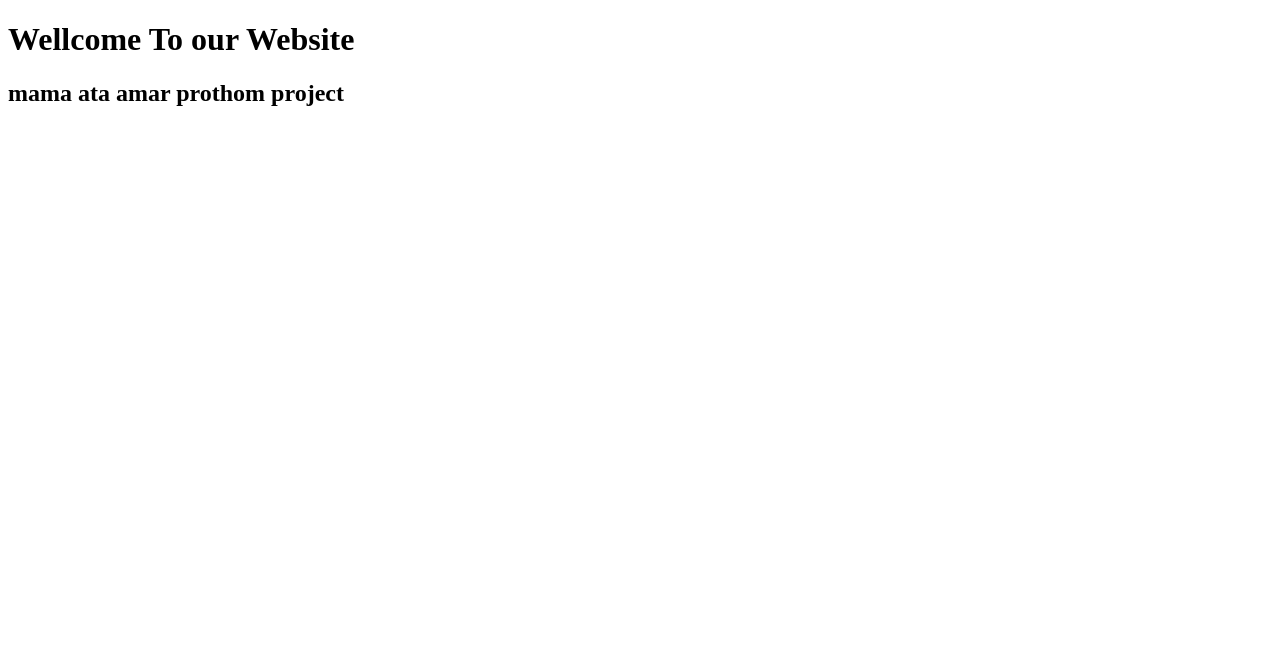
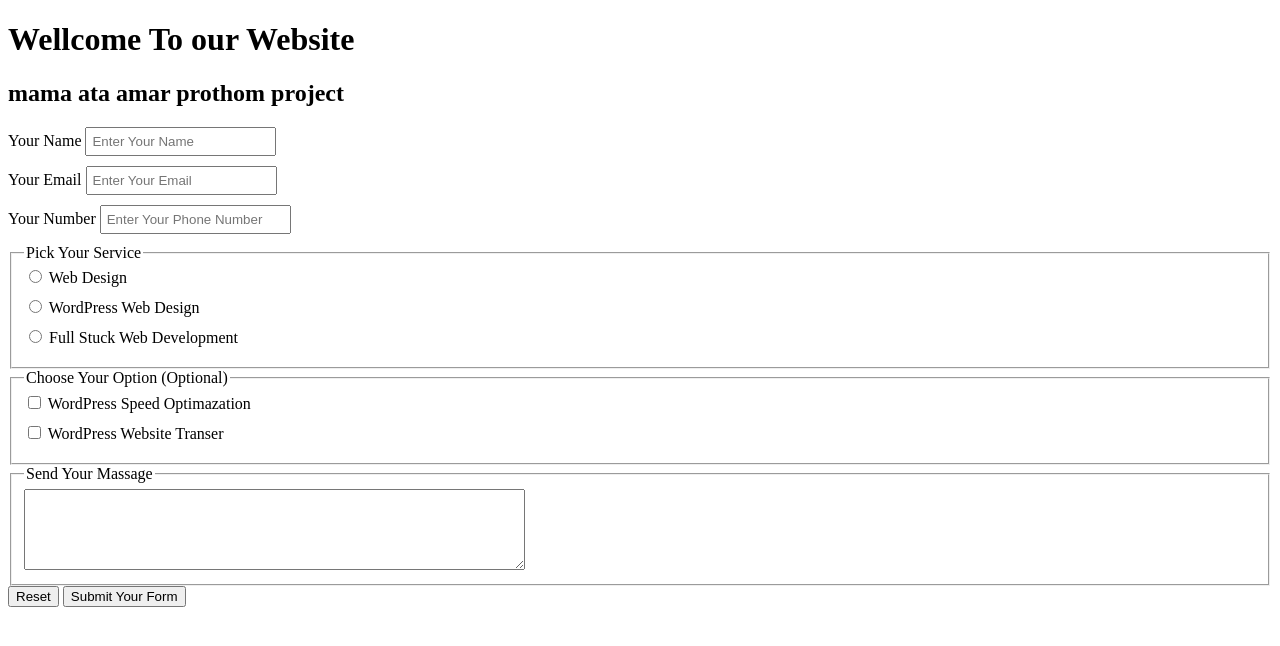
Before and after one commit to developer-sazzad/my-first-project, a plain HTML site: page index.html in a window 1280 px wide. Drawn offline with Linux system fonts and the light colour scheme.

Commit message:
Form Complate

```diff
--- a/index.html
+++ b/index.html
@@ -5,10 +5,55 @@
     <meta http-equiv="X-UA-Compatible" content="IE=edge">
     <meta name="viewport" content="width=device-width, initial-scale=1.0">
     <title>Document</title>
+    <link rel="stylesheet" href="style.css">
 </head>
 <body>
     <h1>Wellcome To our Website</h1>
     <h2>mama ata amar prothom project</h2>
-
+    <section class="contact-form">
+        <form action="">
+            <label for="name">Your Name
+                <input id="name" type="text" placeholder="Enter Your Name">
+            </label>
+            <label for="email">Your Email
+                <input id="email" type="email" placeholder="Enter Your Email" required>
+            </label>
+            <label for="phone">Your Number
+                <input id="phone" type="number" placeholder="Enter Your Phone Number">
+            </label>
+            <fieldset >
+                <legend>Pick Your Service</legend>
+                    <label for="design">
+                        <input type="radio" name="service" id="design">
+                        Web Design
+                    </label>
+                    <label for="wordpres">
+                        <input type="radio" name="service" id="wordpres">
+                        WordPress Web Design
+                    </label>
+                    <label for="full-stack">
+                        <input type="radio" name="service" id="full-stack">
+                        Full Stuck Web Development
+                    </label>
+            </fieldset>
+            <fieldset>
+                <legend>Choose Your Option (Optional)</legend>
+                <label for="speed">
+                    <input type="checkbox" name="wp-service" id="speed">
+                    WordPress Speed Optimazation
+                </label>
+                <label for="transfer">
+                    <input type="checkbox" name="wp-service" id="transfer">
+                    WordPress Website Transer
+                </label>
+            </fieldset>
+            <fieldset>
+                <legend>Send Your Massage</legend>
+                <textarea name="" id="" cols="60" rows="5"></textarea>
+            </fieldset>
+            <input type="reset" value="Reset">
+            <input type="submit" value="Submit Your Form">
+        </form>
+    </section>
 </body>
 </html>
--- /dev/null
+++ b/style.css
@@ -0,0 +1,9 @@
+
+
+label{
+    display: block;
+    padding-bottom: 10px;
+}
+label input{
+    padding: 5px;
+}
```
